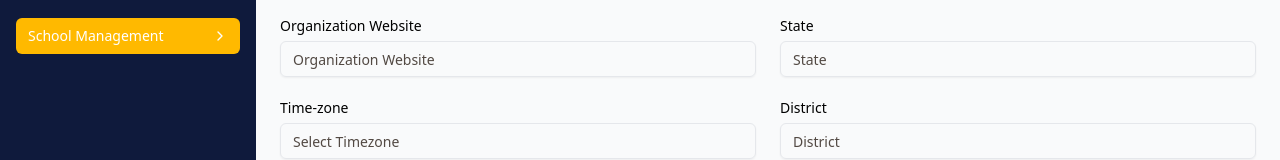
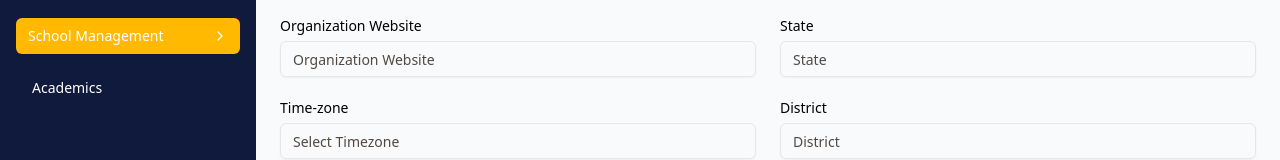
Before and after one commit to Aryanchoubey/school-management, a React (Vite) app in the folder client/: page /home in a window 1280 px wide. Both pictures are taken after a click on the button 36 px from the left and 32 px from the top of the page. Shown: the part 155-315 px from the top of the page. Built offline with nearby package versions, Linux system fonts and the light colour scheme.

Commit message:
home page

```diff
--- a/client/src/pages/Dashboard/Home/Home.jsx
+++ b/client/src/pages/Dashboard/Home/Home.jsx
@@ -65,14 +65,14 @@ export default function Dashboard() {
               </Button>
 
               {isDasboardOpen && (
-                <div className="ml-4 mt-2 space-y-2">
+                <div className="ml-4 mt-2 bg-amber-400 space-y-2 rounded-2xl ">
                   <Button variant="ghost" className="w-full justify-start">
                     Dashboard
                   </Button>
-                  <Button variant="ghost" className="w-full bg-amber-400  justify-start">
+                  <Button variant="ghost" className="w-full hover:bg-blue-950  justify-start">
                     Add Branch
                   </Button>
-                  <Button variant="ghost" className="w-fulljustify-start">
+                  <Button variant="ghost" className="w-full justify-start">
                     Classes
                   </Button>
                   <Button variant="ghost" className="w-full justify-start">
@@ -80,8 +80,15 @@ export default function Dashboard() {
                   </Button>
                 </div>
               )}
+
             </div>
+             <div>
+              <Button variant="ghost" className="w-full justify-start">
+                Academics
+              </Button>
+               </div>
           </nav>
+
         )}
       </aside>
 
```
